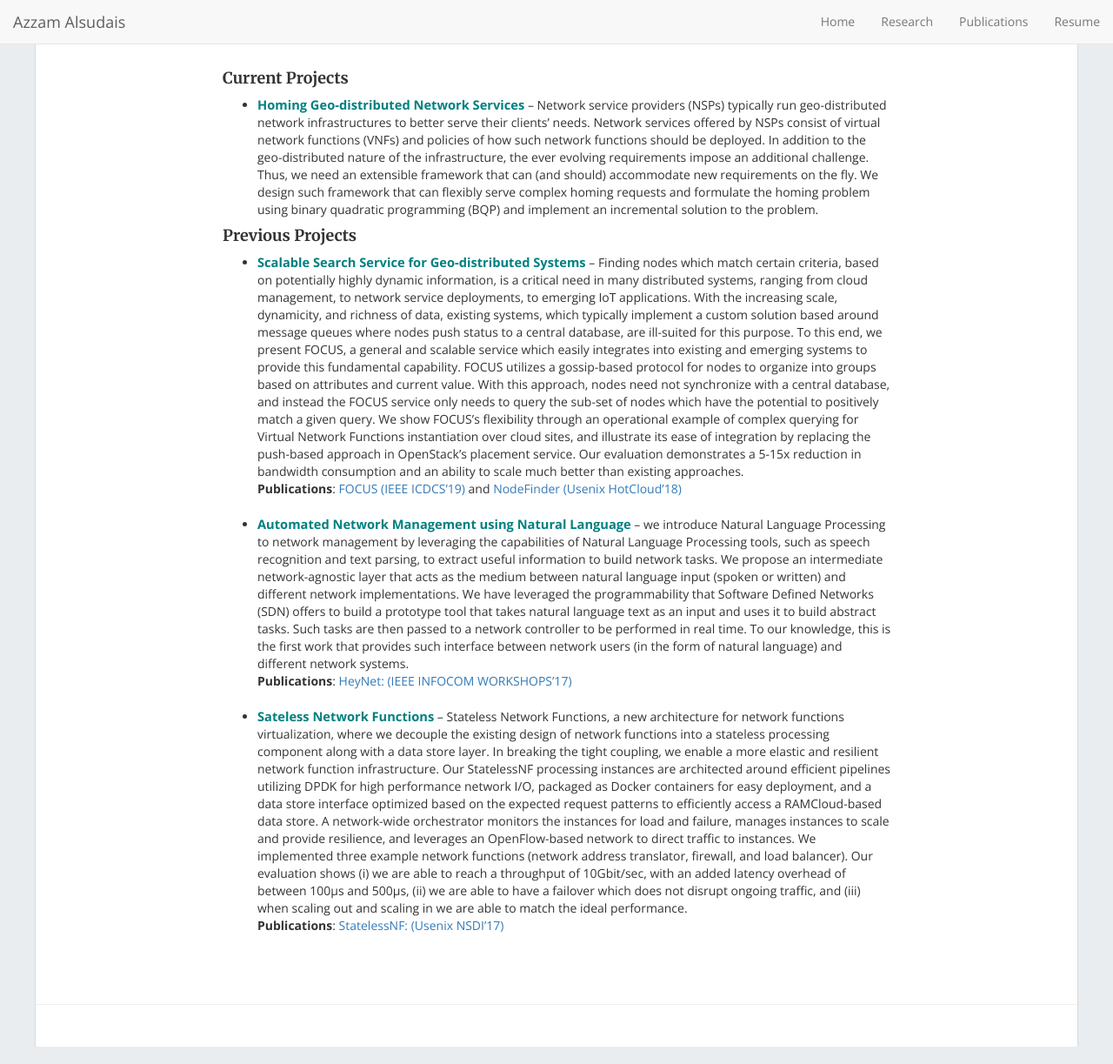
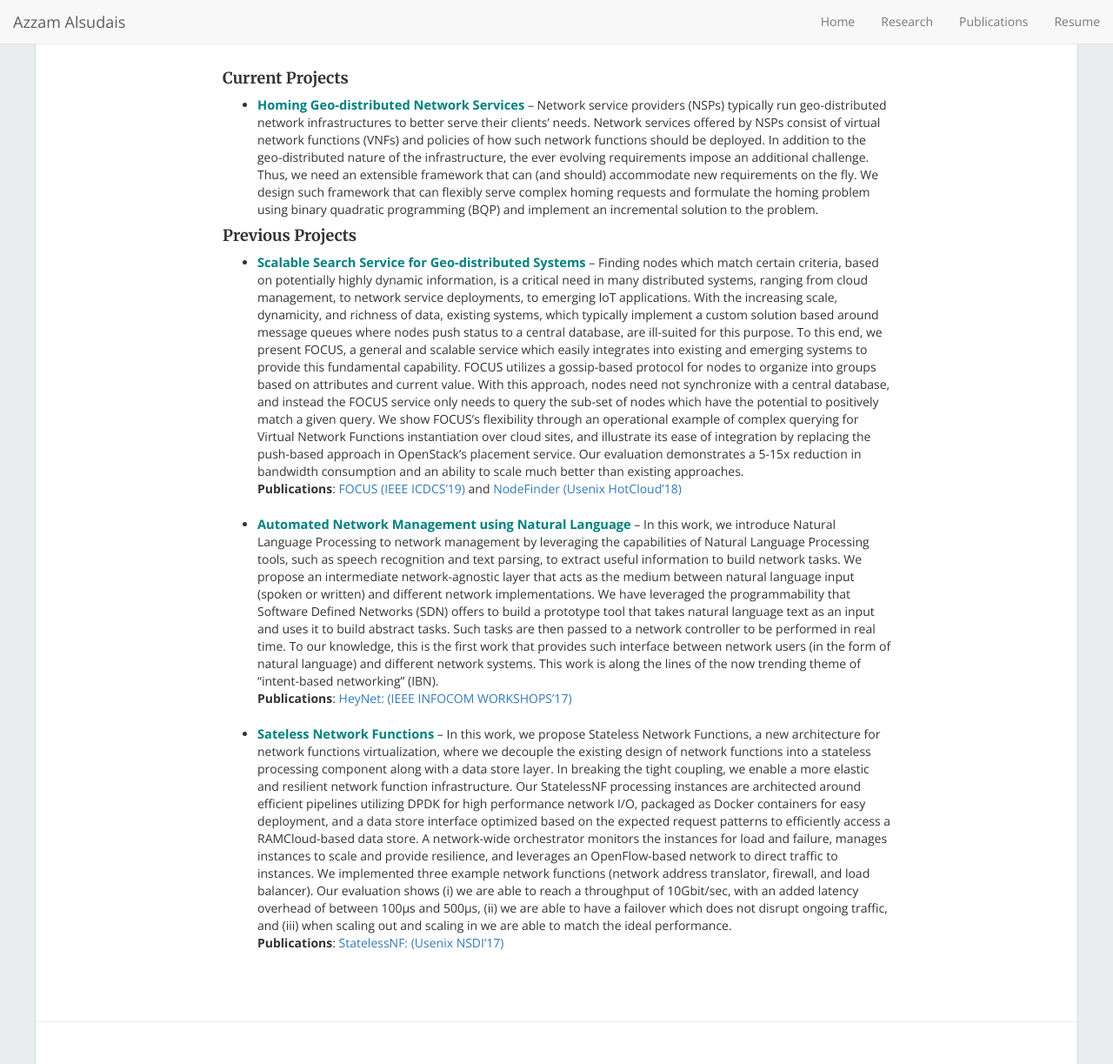
Before and after one commit to aalsudais/aalsudais.github.io, a Jekyll site: the page built from _pages/research.md, in a window 1280 px wide and 1223 px high. Shown: the whole window at 87% size. Built offline with Jekyll 4.4.1, drawn with Linux system fonts in a browser that asks for light colours; nearby versions of some CDN libraries.

Commit message:
updated research

```diff
--- a/_includes/header.html
+++ b/_includes/header.html
@@ -15,7 +15,7 @@
   <link rel="alternate" type="application/atom+xml" title="{{ site.data.global.title }} - {{ site.data.global.description }}" href="{{ site.data.global.url }}/atom.xml">
 
   <!-- Favicons -->
-  <link rel="icon" href="{{ site.data.global.url }}/img/favicon.png">
+  <link rel="icon" href="{{ site.data.global.url }}/img/logo.png">
 
   <!-- Fonts -->
   <link href='https://fonts.googleapis.com/css?family=Open+Sans:400,300,600,400italic,700|Merriweather:400,300,300italic,400italic,700' rel='stylesheet' type='text/css'>
--- a/_pages/research.md
+++ b/_pages/research.md
@@ -32,17 +32,17 @@ its ease of integration by replacing the push-based approach in OpenStack’s pl
 <br />
 **Publications**: [FOCUS (IEEE ICDCS'19)](files/papers/focus.pdf) and [NodeFinder (Usenix HotCloud'18)](files/papers/nodefinder_hotcloud18.pdf)
 <br />&nbsp;
-- <span style="color:teal; font-size:11pt;">**Automated Network Management using Natural Language**</span> -- we introduce Natural Language Processing to network management by leveraging the capabilities of
+- <span style="color:teal; font-size:11pt;">**Automated Network Management using Natural Language**</span> -- In this work, we introduce Natural Language Processing to network management by leveraging the capabilities of
 Natural Language Processing tools, such as speech recognition and text parsing, to extract useful information to build network
 tasks. We propose an intermediate network-agnostic layer that acts as the medium between natural language input (spoken
 or written) and different network implementations. We have leveraged the programmability that Software Defined Networks
 (SDN) offers to build a prototype tool that takes natural language text as an input and uses it to build abstract tasks. Such tasks
 are then passed to a network controller to be performed in real time. To our knowledge, this is the first work that provides such
-interface between network users (in the form of natural language) and different network systems.
+interface between network users (in the form of natural language) and different network systems. This work is along the lines of the now trending theme of "intent-based networking" (IBN).
 <br />
 **Publications**: [HeyNet: (IEEE INFOCOM WORKSHOPS'17)](files/papers/HeyNet.pdf)
 <br />&nbsp;
-- <span style="color:teal; font-size:11pt;">**Sateless Network Functions**</span> -- Stateless Network Functions, a new architecture for network functions virtualization,
+- <span style="color:teal; font-size:11pt;">**Sateless Network Functions**</span> -- In this work, we propose Stateless Network Functions, a new architecture for network functions virtualization,
 where we decouple the existing design of network functions into a stateless processing component along with
 a data store layer. In breaking the tight coupling, we enable a more elastic and resilient network function infrastructure. Our StatelessNF processing instances are
 architected around efficient pipelines utilizing DPDK for high performance network I/O, packaged as Docker
```
Also changed, not shown: img/logo.png (added), 8 other files.
